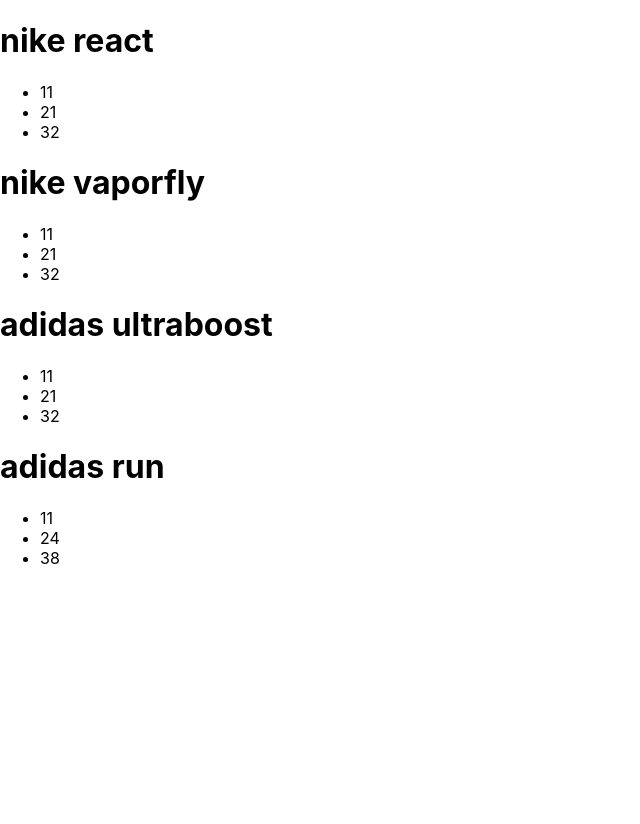
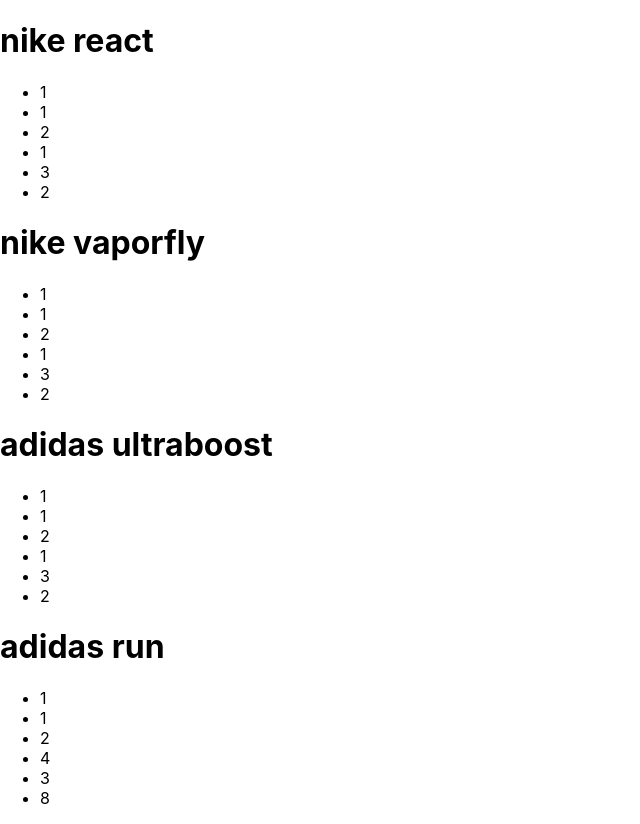
Before and after one commit to craigwh10/Shopping-App, a React (Create React App) app: page / in a window 1280 px wide. Shown: the whole page, without its empty margins (0-640 px from the left). Before the commit the page ends 800 px from the top, so only its background shows below. Built offline with nearby package versions, Linux system fonts and the light colour scheme.

Commit message:
Added fragment & Size and Quantity displayed.

```diff
--- a/src/components/Shoes/Shoe/Shoe.js
+++ b/src/components/Shoes/Shoe/Shoe.js
@@ -4,9 +4,11 @@
 class Shoe extends Component {
   render() {
     const items = this.props.sizes.map((item, index) => (
-      <li key={uuidv4()}>{item}</li>
+      <fragment>
+        <li key={uuidv4()}>{item[0]}</li>
+        <li key={uuidv4()}>{item[1]}</li>
+      </fragment>
     ));
-    console.log(items.props);
     return (
       <div className="module">
         <h1>{this.props.name}</h1>
```
